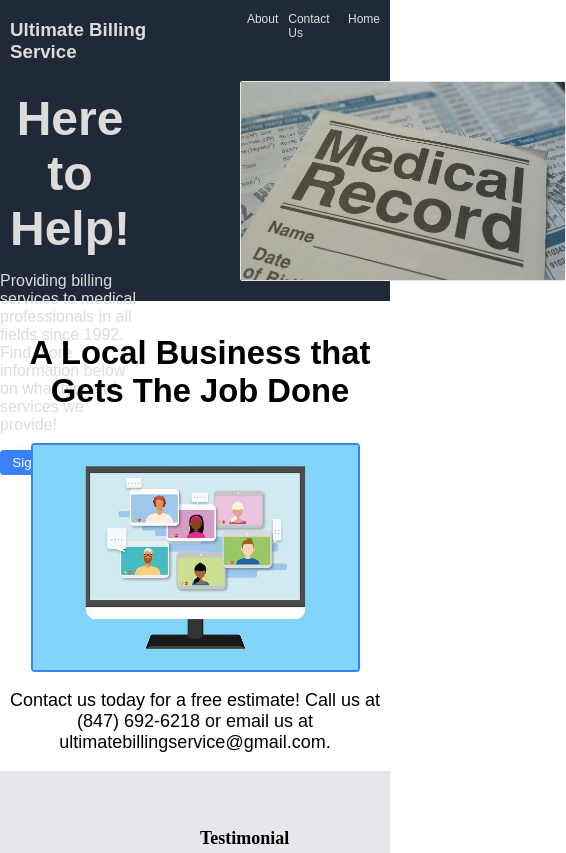
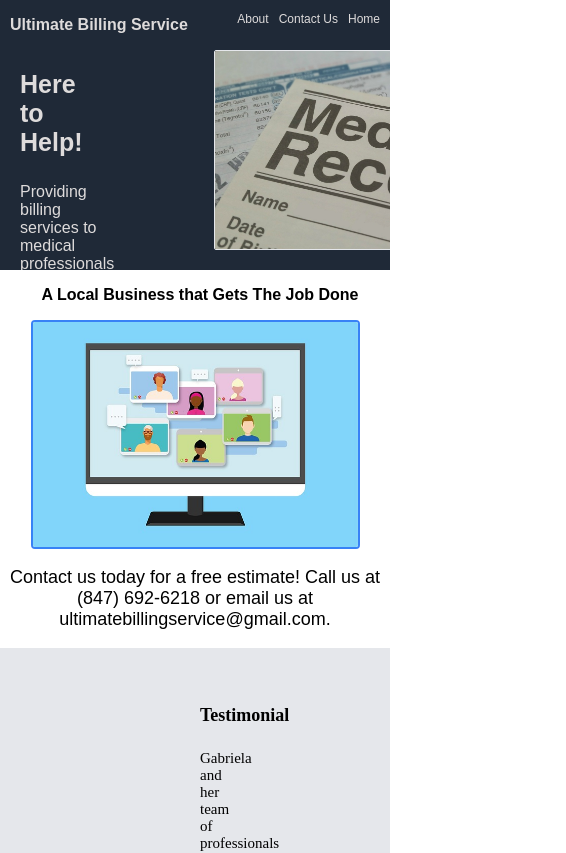
Before and after one commit to Alizon121/Odin-Landing-Project_HTML-CSS, a plain HTML site: page index.html in a window 390 px wide. Shown: the top 853 px of the page, 566 px wide, since content can reach past the window. Drawn offline with Linux system fonts and the light colour scheme.

Commit message:
Added media queries to header and container 1

```diff
--- a/style.css
+++ b/style.css
@@ -186,3 +186,34 @@ border-radius: 4px;
     font-size: 12px;
     font-family: sans-serif;
 }
+
+/***********************Media Queries***********************/
+
+
+/*Media Queries Header & container 1*/
+@media (max-width: 745px) {
+h3{
+font-size: 16px;
+}
+.container1 {
+overflow: auto;
+}
+h2 {
+    display: flex;
+    text-align: start;
+    font-size: 25px;
+    padding: 10px
+}
+
+.text_container1 p {
+    padding-left: 20px;
+}
+
+.container1_button {
+    margin-left: 20px
+}
+
+.container1 img {
+    margin-right: 35px;
+}
+}
```
